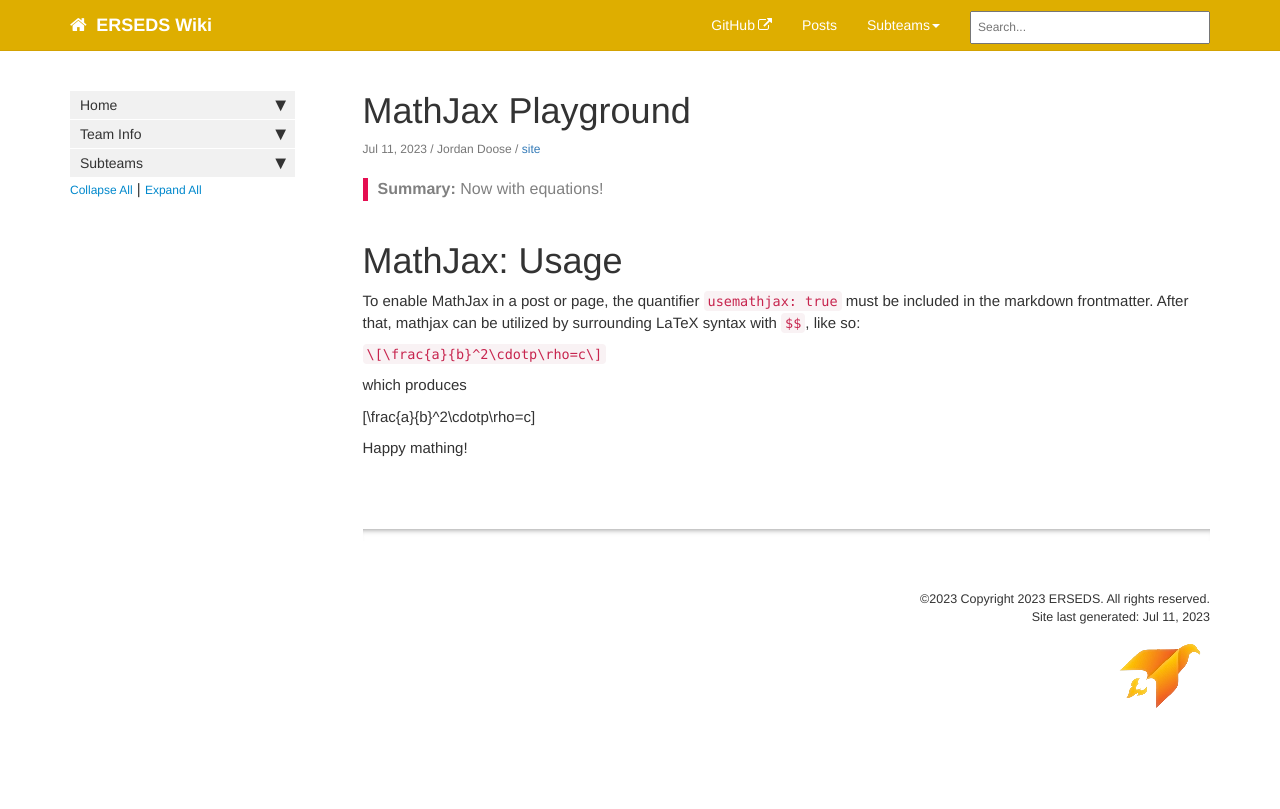
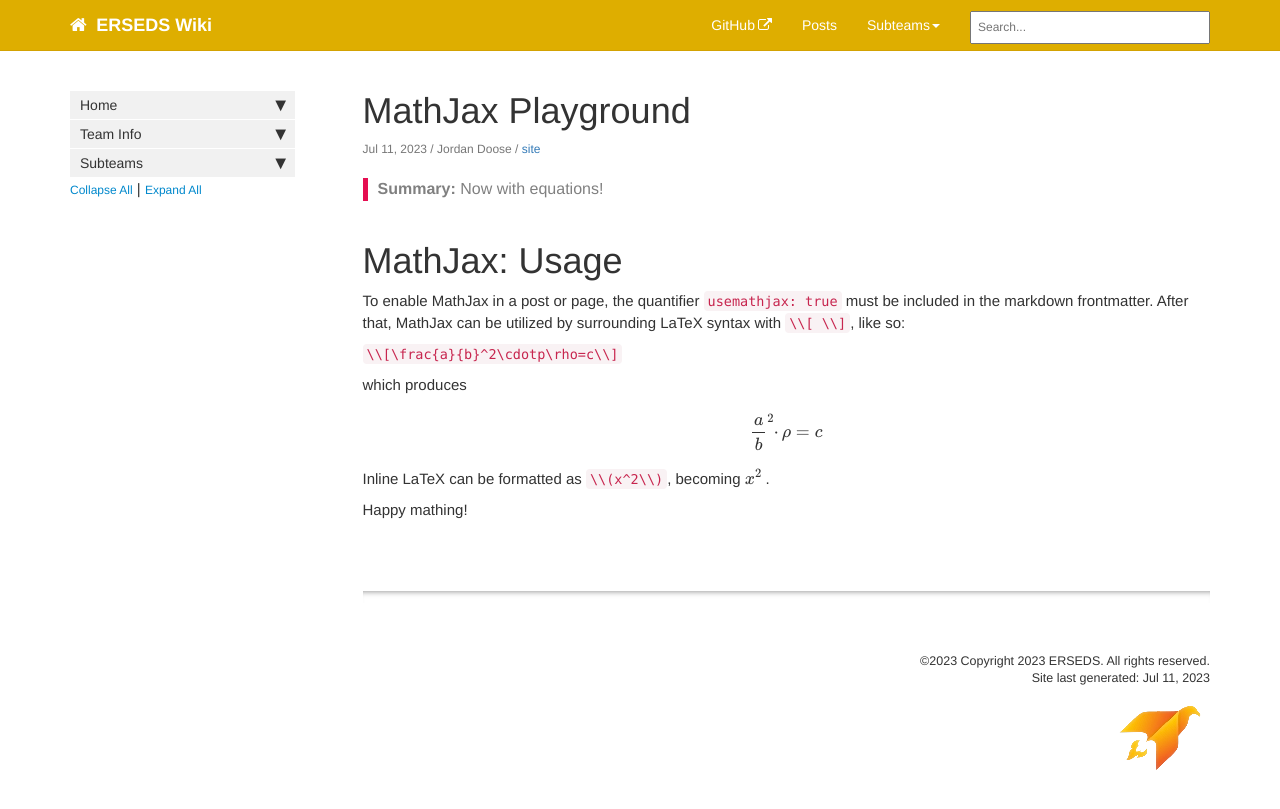
Before and after one commit to Eagle-Rocketry/Eagle-Rocketry.github.io, a Jekyll site: the page built from src/_posts/2023-07-11-mathjax-kitchen-sink.md, in a window 1280 px wide. Shown: the top 809 px of the page. Built offline with Jekyll 4.4.1, drawn with Linux system fonts in a browser that asks for light colours; comment, search, counter and statistics services are not loaded.

Commit message:
fix inline formatting

```diff
--- a/src/_includes/head.html
+++ b/src/_includes/head.html
@@ -50,7 +50,7 @@
       }
     },
     tex2jax: {
-      inlineMath: [ ['$', '$'] ],
+      inlineMath: [ ['$', '$'], ['\(', '\)'] ],
       displayMath: [ ['\[', '\]'] ],
       processEscapes: true,
     }
--- a/src/_posts/2023-07-11-mathjax-kitchen-sink.md
+++ b/src/_posts/2023-07-11-mathjax-kitchen-sink.md
@@ -12,13 +12,15 @@ usemathjax: true
 # MathJax: Usage
 
 To enable MathJax in a post or page, the quantifier `usemathjax: true` must be
-included in the markdown frontmatter. After that, mathjax can be utilized by
-surrounding LaTeX syntax with `$$`, like so:
+included in the markdown frontmatter. After that, MathJax can be utilized by
+surrounding LaTeX syntax with `\\[ \\]`, like so:
 
-`\[\frac{a}{b}^2\cdotp\rho=c\]`
+`\\[\frac{a}{b}^2\cdotp\rho=c\\]`
 
 which produces
 
-\[\frac{a}{b}^2\cdotp\rho=c\]
+\\[\frac{a}{b}^2\cdotp\rho=c\\]
+
+Inline LaTeX can be formatted as `\\(x^2\\)`, becoming \\(x^2\\) .
 
 Happy mathing!
```
